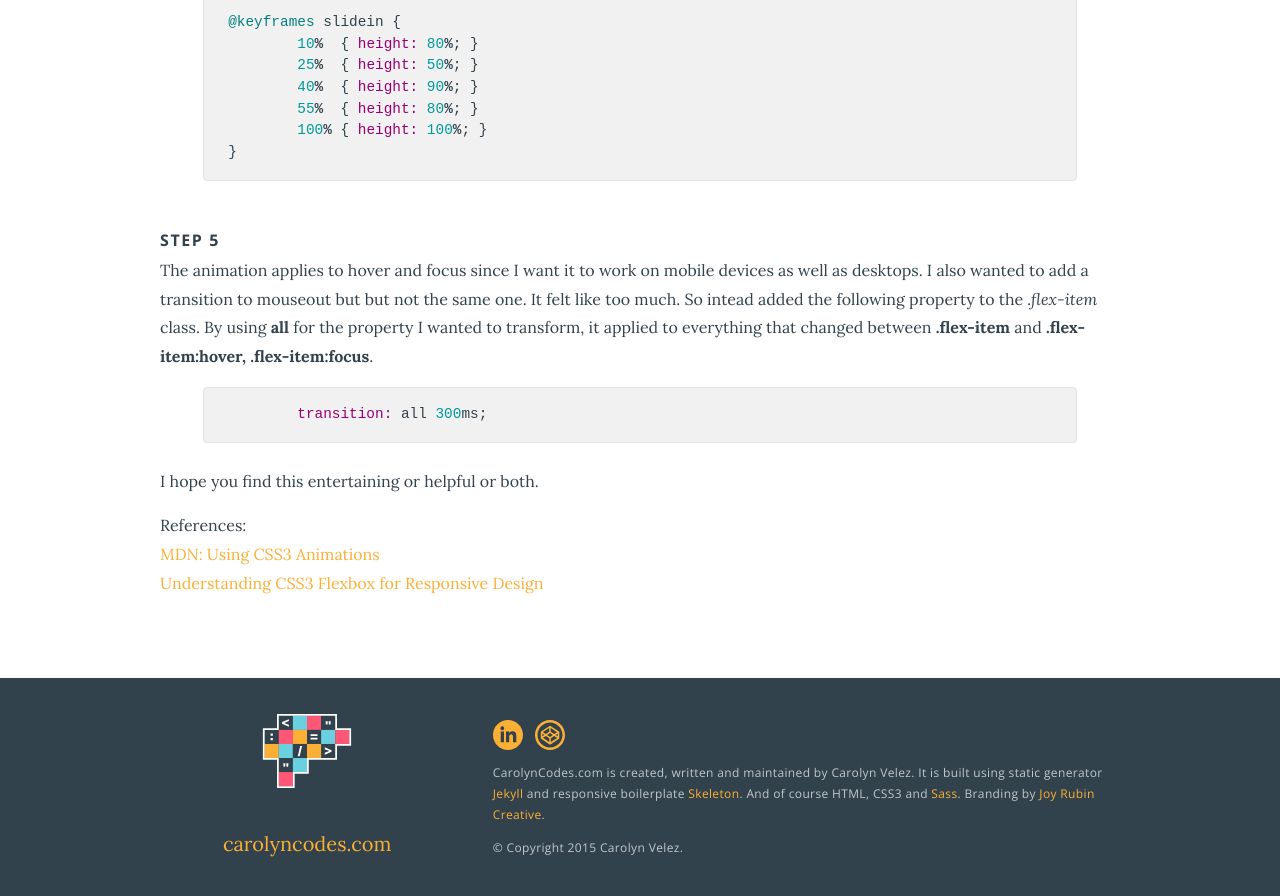
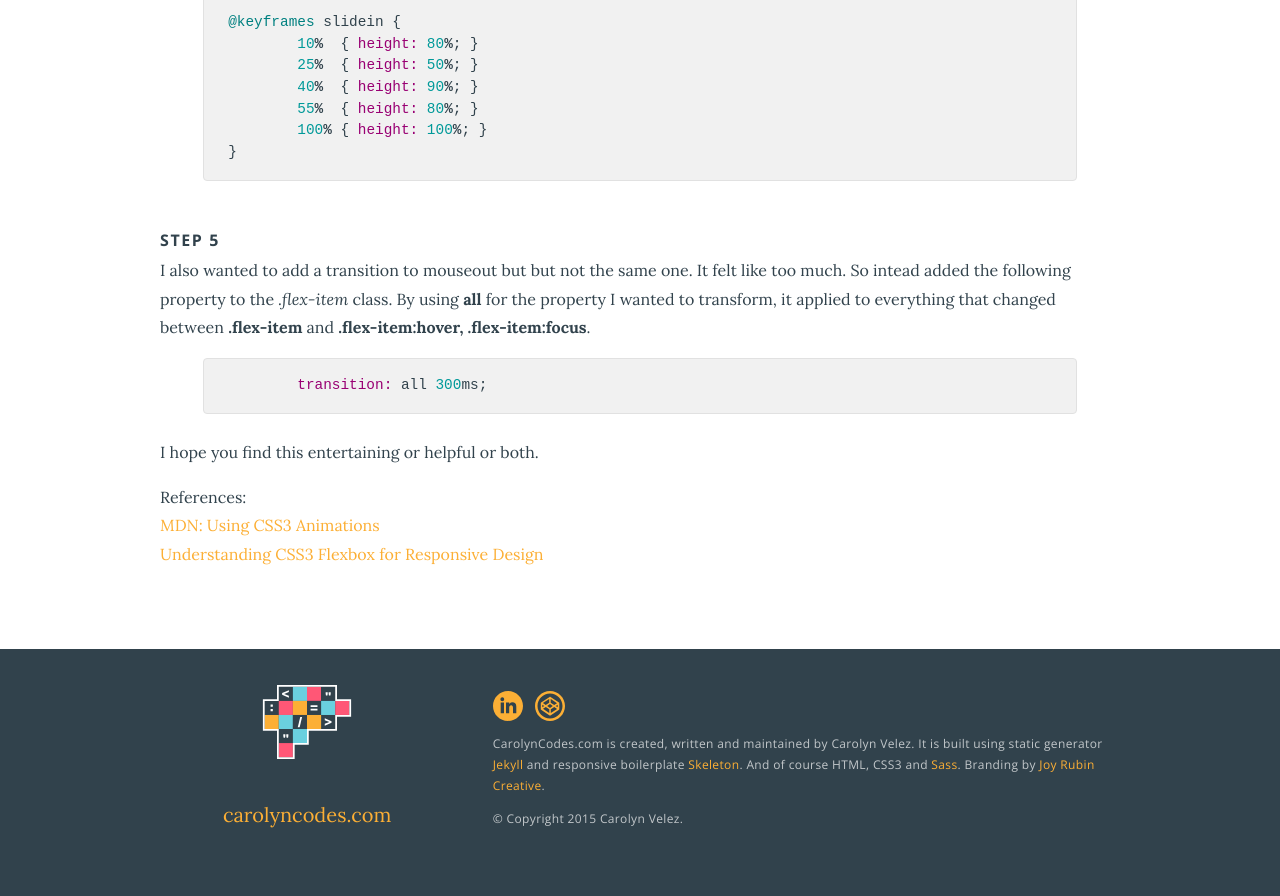
Before and after one commit to carolyngreeno/carolyncodes.dev, a Jekyll site: the page built from _posts/2015-11-22-animation-flexbox-navigation.markdown, in a window 1280 px wide and 900 px high, scrolled down 2134 px. Shown: the top 896 px of the window. Built offline with Jekyll 4.4.1, drawn with Linux system fonts in a browser that asks for light colours; comment, search, counter and statistics services are not loaded; after the commit the page ends 3007 px from its top, so only the background shows below that.

Commit message:
changes to post 11-22 v2

```diff
--- a/_posts/2015-11-22-animation-flexbox-navigation.markdown
+++ b/_posts/2015-11-22-animation-flexbox-navigation.markdown
@@ -71,7 +71,7 @@ I wanted to add an animation to the columns to make them a little more interesti
 {% endhighlight %}
 
 ##### Step 5
-The animation applies to hover and focus since I want it to work on mobile devices as well as desktops. I also wanted to add a transition to mouseout but but not the same one. It felt like too much. So intead added the following property to the *.flex-item* class. By using **all** for the property I wanted to transform, it applied to everything that changed between **.flex-item** and **.flex-item:hover, .flex-item:focus**.
+I also wanted to add a transition to mouseout but but not the same one. It felt like too much. So intead added the following property to the *.flex-item* class. By using **all** for the property I wanted to transform, it applied to everything that changed between **.flex-item** and **.flex-item:hover, .flex-item:focus**.
 
 {% highlight ruby %}
 	transition: all 300ms;
```
Also changed, not shown: 2 other files.
